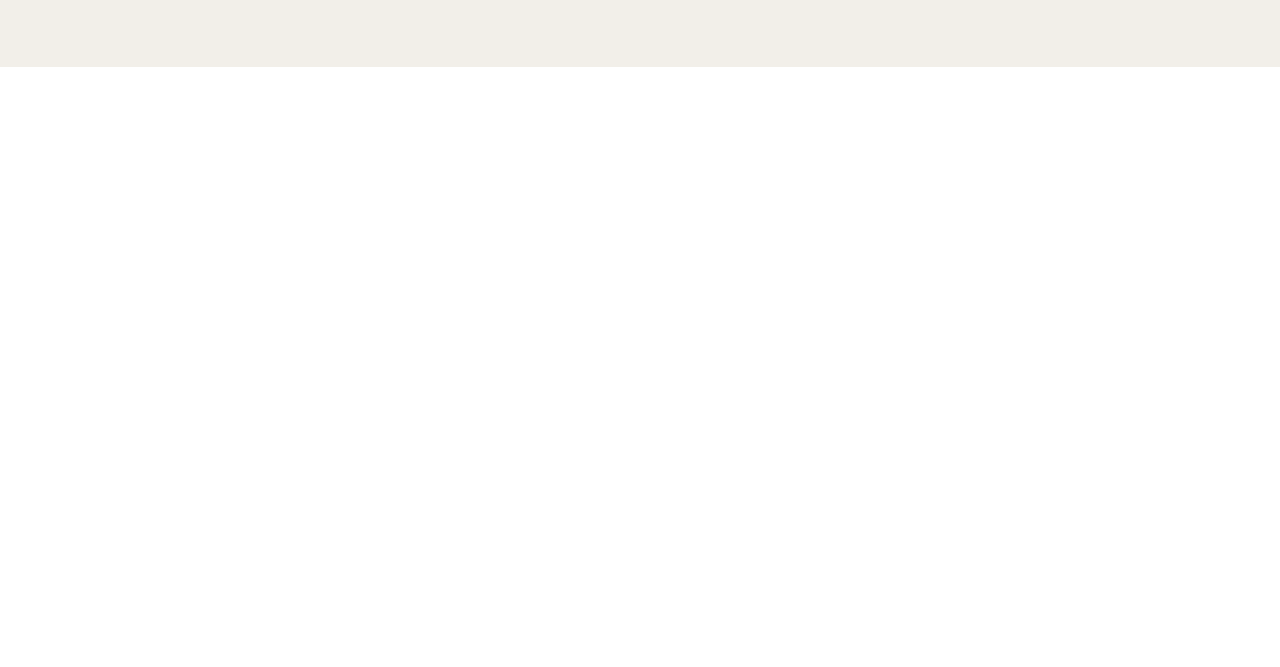
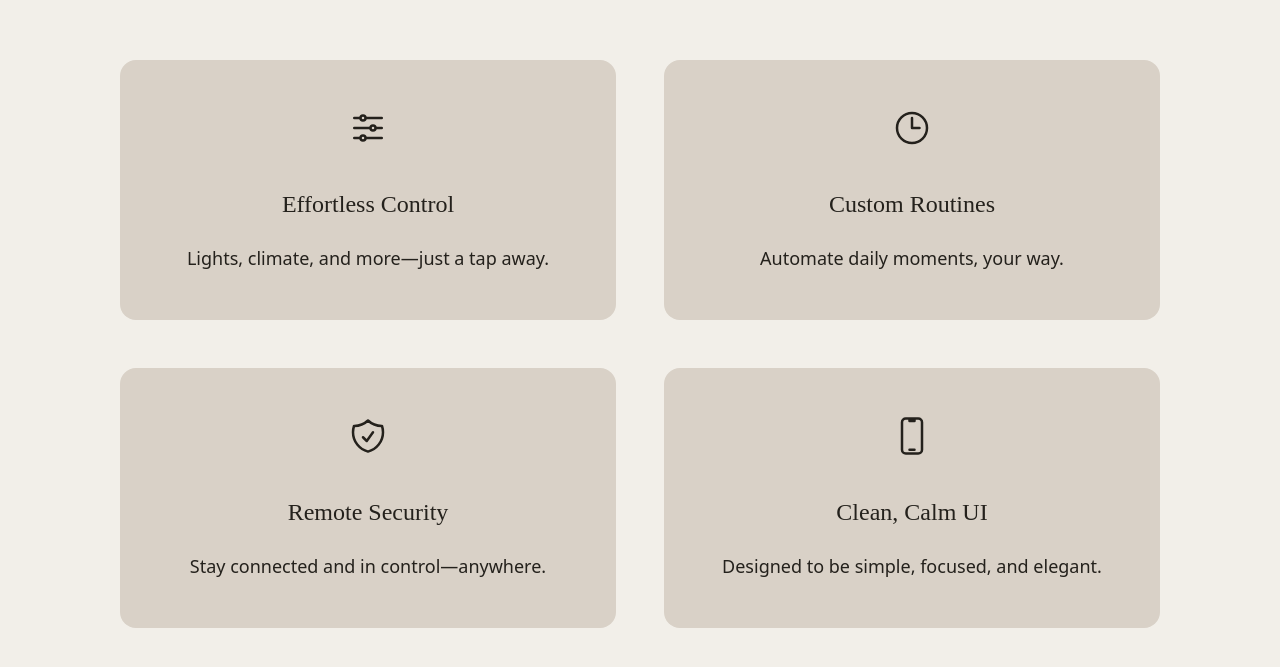
Before and after one commit to kyoko-nr/nestly-home, a Vue app: page / in a window 1280 px wide. Shown: the part 1513-2180 px from the top of the page. Before the commit the page ends 1580 px from the top, so only its background shows below. Built offline with nearby package versions, Linux system fonts and the light colour scheme; a web font is replaced by a local one.

Commit message:
add FeaturesComponent

```diff
--- a/package.json
+++ b/package.json
@@ -12,6 +12,7 @@
     "__prettier": "prettier --write ."
   },
   "dependencies": {
+    "@heroicons/vue": "^2.2.0",
     "vue": "^3.5.13"
   },
   "devDependencies": {
--- a/src/App.vue
+++ b/src/App.vue
@@ -1,4 +1,5 @@
 <script setup lang="ts">
+import FeaturesComponent from "./components/features/FeaturesComponent.vue";
 import HeaderComponent from "./components/header/HeaderComponent.vue";
 import HeroComponent from "./components/hero/HeroComponent.vue";
 import VisionComponent from "./components/vision/VisionComponent.vue";
@@ -13,6 +14,7 @@ import VisionComponent from "./components/vision/VisionComponent.vue";
       <main>
         <HeroComponent />
         <VisionComponent />
+        <FeaturesComponent />
       </main>
     </div>
   </div>
--- a/src/assets/styles/main.css
+++ b/src/assets/styles/main.css
@@ -2,6 +2,7 @@
 
 @theme {
   --color-beige: #f2efe9;
+  --color-dark-beige: #d9d1c7;
   --color-dark-gray: #24211c;
 
   --color-primary: #8c694a;
--- /dev/null
+++ b/src/components/features/FeaturesComponent.vue
@@ -0,0 +1,51 @@
+<script setup lang="ts">
+import {
+  ClockIcon,
+  ShieldCheckIcon,
+  DevicePhoneMobileIcon,
+  AdjustmentsHorizontalIcon,
+} from "@heroicons/vue/24/outline";
+const features = [
+  {
+    icon: AdjustmentsHorizontalIcon,
+    title: "Effortless Control",
+    description: "Lights, climate, and more—just a tap away.",
+  },
+  {
+    icon: ClockIcon,
+    title: "Custom Routines",
+    description: "Automate daily moments, your way.",
+  },
+  {
+    icon: ShieldCheckIcon,
+    title: "Remote Security",
+    description: "Stay connected and in control—anywhere.",
+  },
+  {
+    icon: DevicePhoneMobileIcon,
+    title: "Clean, Calm UI",
+    description: "Designed to be simple, focused, and elegant.",
+  },
+];
+</script>
+
+<template>
+  <section class="grid grid-cols-2 gap-12 p-[120px]">
+    <div
+      v-for="(feature, index) in features"
+      :key="index"
+      class="bg-dark-beige flex flex-col items-center rounded-2xl px-6 py-12"
+    >
+      <component
+        :is="feature.icon"
+        class="mb-10 h-10 w-10"
+      />
+      <h3 class="font-accent mb-6 text-2xl">
+        {{ feature.title }}
+      </h3>
+      <p class="text-lg">
+        {{ feature.description }}
+      </p>
+    </div>
+  </section>
+</template>
--- a/src/components/vision/VisionComponent.vue
+++ b/src/components/vision/VisionComponent.vue
@@ -1,9 +1,9 @@
 <script setup lang="ts"></script>
 
 <template>
-  <section class="flex flex-col gap-[60px] px-[120px] py-[240px]">
+  <section class="flex flex-col gap-[60px] p-[120px] pt-[240px]">
     <h2 class="font-accent text-center text-6xl">Live simply, live smart.</h2>
-    <p class="text-center text-3xl leading-[1.5]">
+    <p class="text-center text-2xl leading-[1.8]">
       Nestly brings thoughtful technology into your everyday life<br />quietly
       working behind the scenes to simplify your routines,<br />bring comfort to
       your space,<br />and help you feel more connected to your home than ever
```
Also changed, not shown: 1 other file (tests, documents, lock files or other folders).
